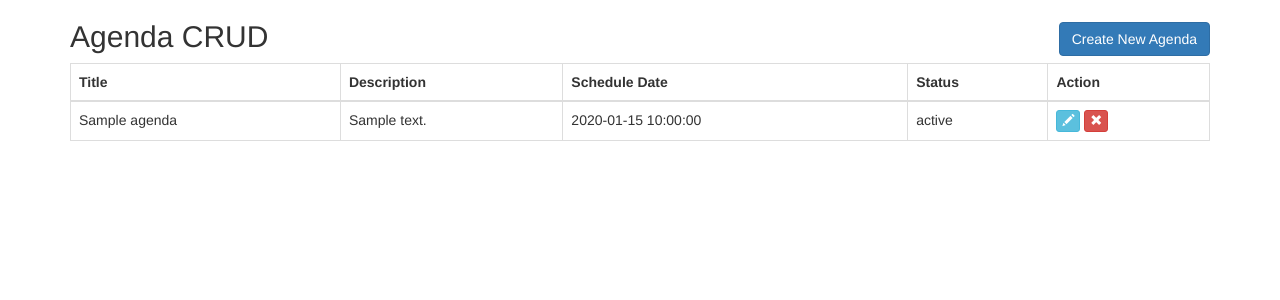
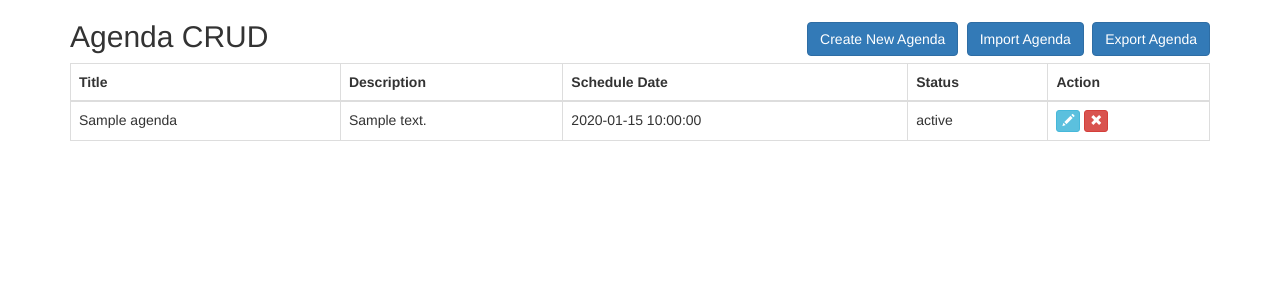
Before and after one commit to avinash-0007/codetest, a CodeIgniter app: page /database/index.php/agenda/index in a window 1280 px wide. Shown: the top 300 px of the page. Run offline with CodeIgniter, Linux system fonts and the light colour scheme; tables that the repository leaves empty or names only in its code hold one stand-in row (values such as "Sample post"); some libraries are stand-ins or nearby versions.

Commit message:
export and import added

```diff
--- a/application/controllers/Agenda.php
+++ b/application/controllers/Agenda.php
@@ -70,4 +70,52 @@ class Agenda extends CI_Controller {
        $this->db->delete('agenda');
        redirect(base_url('agenda'));
    }
+
+   public function import()
+	{
+		$this->load->view('includes/header');
+		$this->load->view('agenda/import_data');
+		$this->load->view('includes/footer');
+		if(isset($_POST["submit"]))
+		{
+			$agendaobj=new AgendaModel;
+			$file = $_FILES['file']['tmp_name'];
+			$handle = fopen($file, "r");
+			$c = 0;//
+			while(($filesop = fgetcsv($handle, 1000, ",")) !== false)
+			{
+				$title = $filesop[0];
+				$description = $filesop[1];
+				$schedule_date = $filesop[2];
+				$status = $filesop[3];
+				if($c<>0){					/* SKIP THE FIRST ROW */
+					$agendaobj->saverecords($title,$description,$schedule_date,$status);
+				}
+				$c = $c + 1;
+			}
+			echo "sucessfully import data !";
+
+		}
+	}
+
+	public function export(){
+		$agendaobj=new AgendaModel;
+		/* file name */
+		$filename = 'agenda_'.date('Ymd').'.csv';
+		header("Content-Description: File Transfer");
+		header("Content-Disposition: attachment; filename=$filename");
+		header("Content-Type: application/csv; ");
+
+	   /* get data */
+		$usersData = $agendaobj->get_agenda_array();
+		/* file creation */
+		$file = fopen('php://output','w');
+		$header = array("Title","Description","Schedule Date","Status");
+		fputcsv($file, $header);
+		foreach ($usersData as $key=>$line){
+			fputcsv($file,$line);
+		}
+		fclose($file);
+		exit;
+	}
 }
--- a/application/models/AgendaModel.php
+++ b/application/models/AgendaModel.php
@@ -9,6 +9,13 @@ class AgendaModel extends CI_Model{
         $query = $this->db->get("agenda");
         return $query->result();
     }
+	function get_agenda_array(){
+ 		$response = array();
+		$this->db->select('title,description,schedule_date,status');
+		$q = $this->db->get('agenda');
+		$response = $q->result_array();
+	 	return $response;
+	}
     public function insert_agenda()
     {
         $data = array(
@@ -36,5 +43,13 @@ class AgendaModel extends CI_Model{
             return $this->db->update('agenda',$data);
         }
     }
+	function saverecords($title,$description,$schedule_date,$status)
+	{
+		$cdate=date('Y-m-d  H:i:s');
+		$query="insert into agenda (title,description,schedule_date,status,created_date) values('$title','$description','$schedule_date','$status','$cdate')";
+		$this->db->query($query);
+	}
+
+
 }
 ?>
--- a/application/views/agenda/list.php
+++ b/application/views/agenda/list.php
@@ -3,6 +3,8 @@
         <h2>Agenda CRUD
             <div class="pull-right">
                <a class="btn btn-primary" href="<?php echo base_url('agenda/create');?>"> Create New Agenda</a>
+			   <a class="btn btn-primary" href="<?php echo base_url('agenda/import');?>">Import Agenda</a>
+			   <a class="btn btn-primary" href="<?php echo base_url('agenda/export');?>">Export Agenda</a>
             </div>
         </h2>
      </div>
```
Also changed, not shown: application/views/agenda/import_data.php (added, +8 -0 lines).
